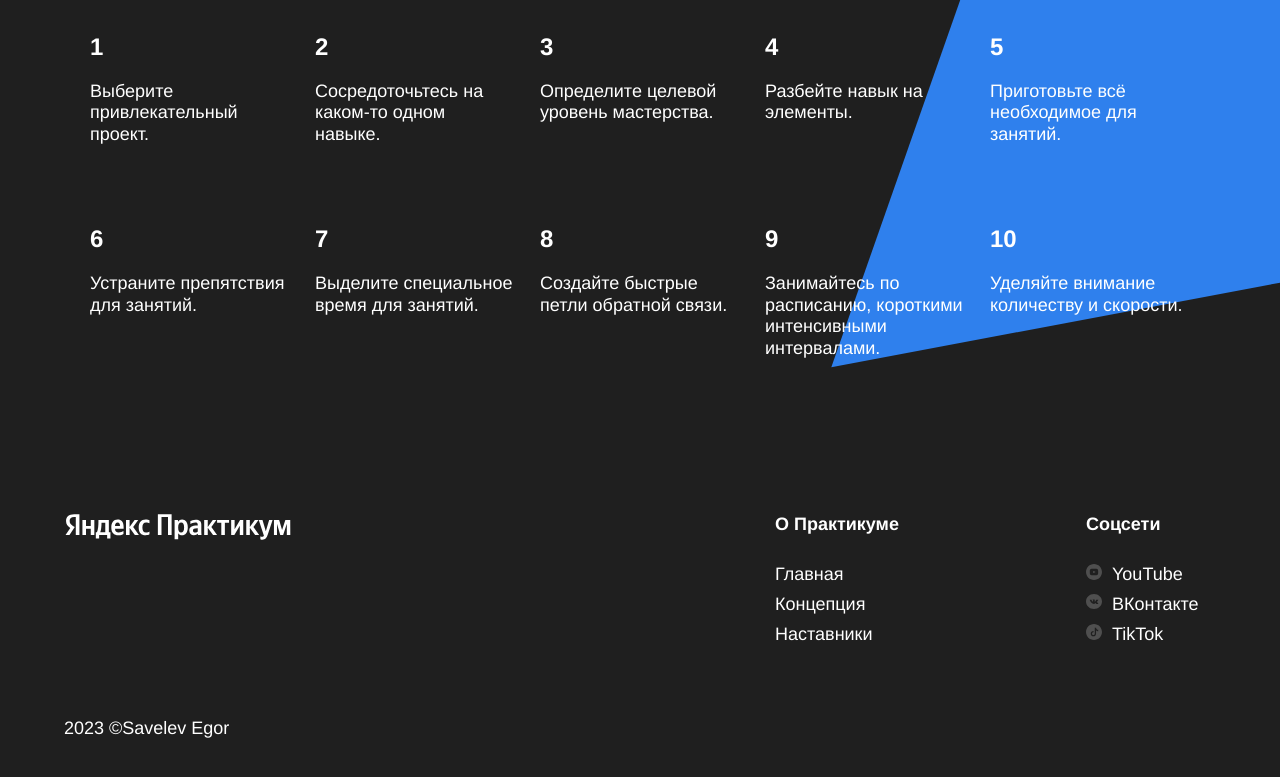
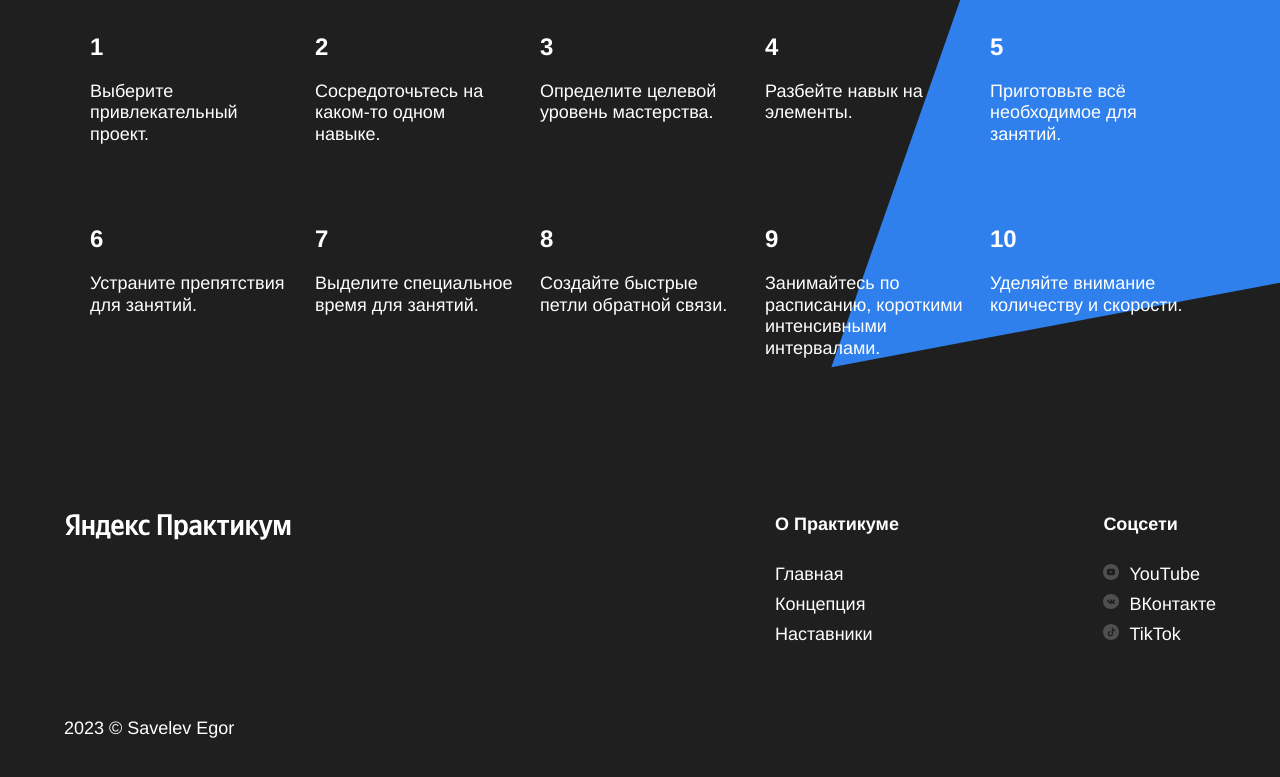
Before and after one commit to yahty01/how-to-learn, a plain HTML site: page index.html in a window 1280 px wide. Shown: the part 3157-3934 px from the top of the page. Drawn offline with Linux system fonts and the light colour scheme.

Commit message:
version 3

```diff
--- a/index.html
+++ b/index.html
@@ -12,7 +12,7 @@
   <title>Научиться учиться</title>
 </head>
 
-<body>
+<body class="body">
 
   <div class="page">
 
@@ -153,13 +153,13 @@
       <div class="footer__columns">
         <div class="footer__column footer__column_content_copyright">
           <img class="logo logo_place_footer" src="./images/logo_place_footer.svg" alt="Яндекс Практикум">
-          <p class="footer__author">2023 &copySavelev Egor</p>
+          <p class="footer__author">2023 &copy; Savelev Egor</p>
         </div>
 
         <div class="footer__column footer__column_content_info">
-          <h3 class="footer__column_heading">О Практикуме</h3>
+          <h3 class="footer__column-heading">О Практикуме</h3>
           <nav class="footer__column-links">
-            <ul class="footer__column_links">
+            <ul class="ul">
               <li class="footer__list-item"><a href="#" class="footer__column-link ">Главная</a></li>
               <li class="footer__list-item">
                 <a class="link footer__column-link " href="#">Концепция</a>
@@ -171,15 +171,17 @@
           </nav>
         </div>
         <div class="footer__column   footer__column_content_social">
-          <h3 class="footer__column_heading">Соцсети</h3>
-          <ul class="footer__column_links">
+          <h3 class="footer__column-heading">Соцсети</h3>
+          <nav class="footer__column-links">
+            <ul class="ul">
             <li class="footer__list-item"><a href="#" target="_blank" class="footer__column-link  "><img
                   src="./images/youtube-icon.svg" alt="Ютуб" class="footer__social-icon">YouTube</a></li>
             <li class="footer__list-item"><a href="#" target="_blank" class="footer__column-link "><img
                   src="./images/vk_color_white.svg" alt="ВКонтакте" class="footer__social-icon">ВКонтакте</a></li>
             <li class="footer__list-item"><a href="#" target="_blank" class="footer__column-link "><img
                   src="./images/tiktok-icon.svg" alt="ТикТок" class="footer__social-icon">TikTok</a></li>
-          </ul>
+            </ul>
+          </nav>
         </div>
       </div>
     </footer>
--- a/styles/style.css
+++ b/styles/style.css
@@ -1,5 +1,4 @@
 .page {
-  overflow: hidden;
   min-width: 1100px;
   /* мы ещё не умеем делать мобильную версию сайта, */
   /* поэтому выше установлена минимальная ширина страницы */
@@ -46,7 +45,6 @@
 }
 
 .header__subtitle {
-
   margin: 0 0 0 0;
   padding: 0 0 0 0;
   line-height: 25px;
@@ -360,15 +358,15 @@
 
 }
 
-.footer__column_heading {
+.footer__column-heading {
   margin: 0 0 0 0;
-  color: white;
   line-height: 30px;
   font-size: 18px;
   font-weight: 600;
+  color: white;
 }
 
-.footer__column_links {
+.footer__column-links {
   padding: 0 0 0 0;
   margin: 20px 0 16px 0;
   color: white;
@@ -403,11 +401,12 @@
 .footer__column_content_social {
   margin: 0 0 0 0;
   margin-left: auto;
-  margin-right: 0%;
 }
 
 .footer__list-item {
   list-style: none;
   margin: 0 0 0 0;
-  width: 130px;
 }
+.ul{
+  padding: 0;
+}
```
